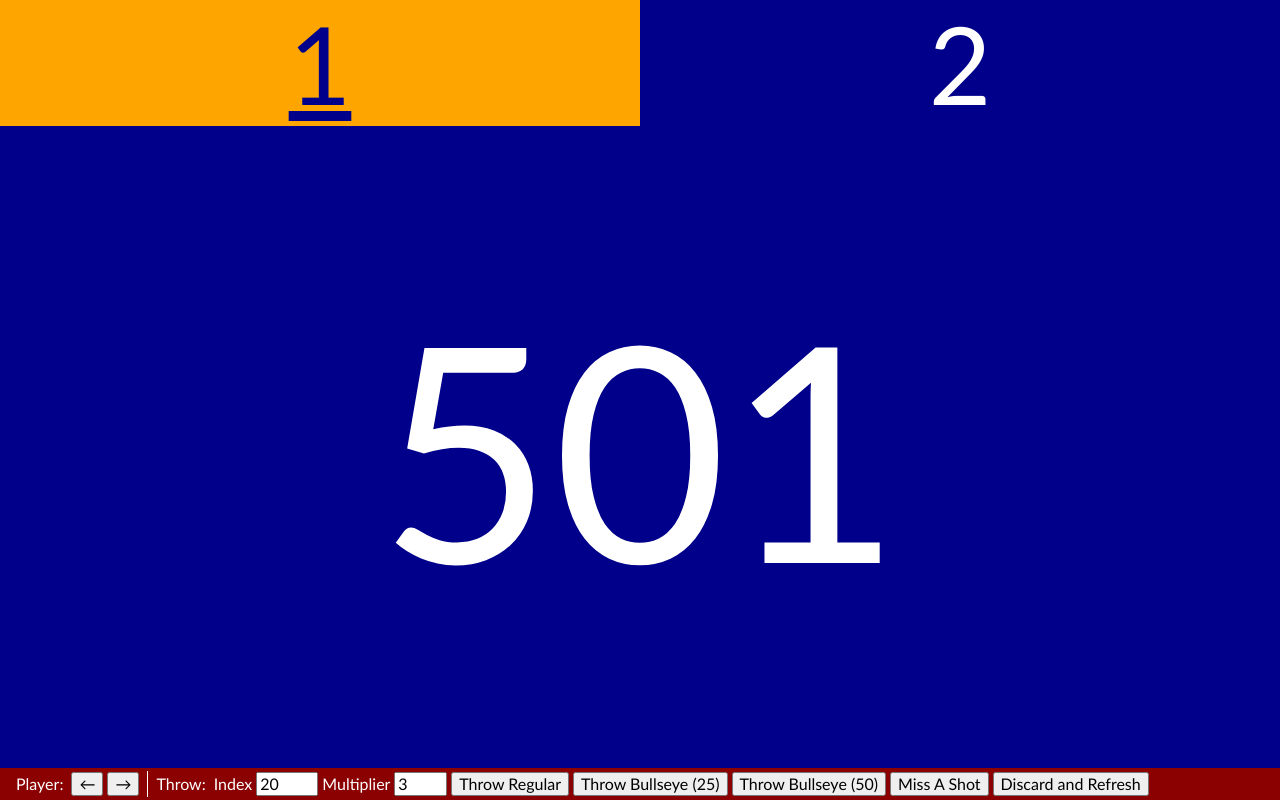
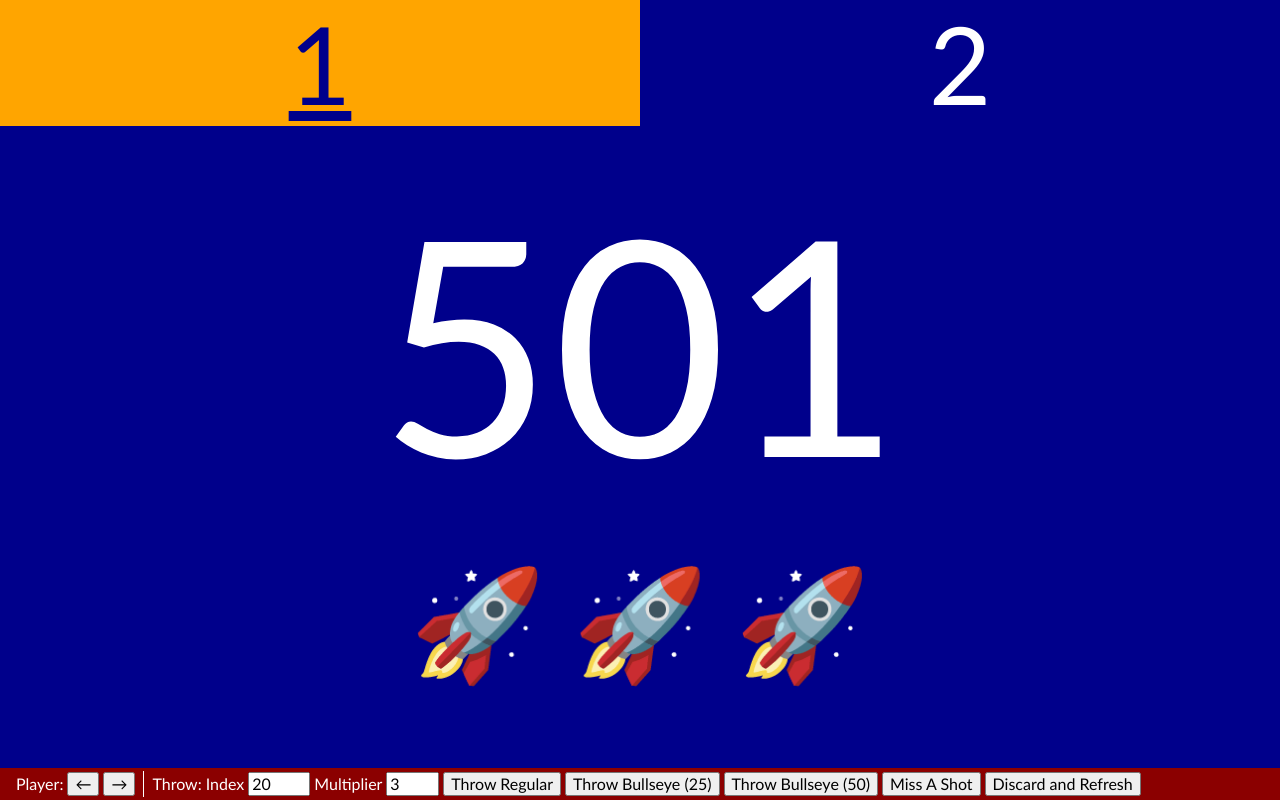
Before and after one commit to axionbuster/dartboard-web-prototype, a website built with Vite: page index.html in a window 1280 px wide. Built offline with nearby package versions, Linux system fonts and the light colour scheme.

Commit message:
Improve style

```diff
--- a/index.html
+++ b/index.html
@@ -20,13 +20,20 @@
       <main id="score-parent">
         <p id="score">501</p>
       </main>
+      <div id="darts-parent">
+        <span>&nbsp;</span>
+        <span class="rocket">🚀</span>
+        <span class="rocket">🚀</span>
+        <span class="rocket">🚀</span>
+        <span>&nbsp;</span>
+      </div>
     </div>
     <div id="debug-panel" class="debug-show">
-      <p style="margin-right: 4px">Player:</p>
+      <p>Player:</p>
       <button type="button" class="switch-player" id="switch-player-left">&larr;</button>
       <button type="button" class="switch-player" id="switch-player-right">&rarr;</button>
       <div class="vr"></div>
-      <p style="margin-right: 4px">Throw:</p>
+      <p>Throw:</p>
       <label for="debug-throw">
         Index
         <input type="number" name="debug-throw" id="debug-throw" min="1" max="20" value="20">
--- a/model.js
+++ b/model.js
@@ -33,23 +33,36 @@ export let gameState = copyOriginalGameState()
 
 // Apply the model into the view
 export function applyModel() {
-  // #player-nav --> class != "player-active"
-  // #player-nav .nth-child(gameState.player) --> class="player-active"
-
+  // Designate the active player on top
   const playerToggles = document.querySelectorAll("#player-nav *")
   playerToggles[0].classList.remove("player-active")
   playerToggles[1].classList.remove("player-active")
   playerToggles[gameState.player].classList.add("player-active")
 
+  // Apply player's model
   const player = gameState.players[gameState.player]
+  document.getElementById("score").innerText = player.score
 
-  // Apply player's model
-  // Currently, only score (no darts left)
-  // #score --> set inner text to player.score
-  document.getElementById("score").innerText = player.score
+  // Those are the rocket symbols 🚀
+  // FYI, elements that are <span> but NOT .rocket
+  // are &nbsp; that prevent layout shifting when the
+  // rocket symbols 🚀 disappear.
+  // Set the number of rocket symbols 🚀 equal to
+  // the number of darts for that player.
+  const rockets = document.querySelectorAll('#darts-parent span.rocket')
+  for (const rocket of rockets) {
+    rocket.classList.remove('rocket-show')
+  }
+  for (let i = 0; i < player.darts; i++) {
+    rockets[i].classList.add('rocket-show')
+  }
 }
 
 // Reset and refresh the entire game
 export function resetModel() {
   gameState = copyOriginalGameState()
+
+  // This call is apparently not necessary, but
+  // it can't hurt.
+  applyModel()
 }
--- a/style.css
+++ b/style.css
@@ -35,25 +35,26 @@
 
 #player-main {
   display: flex;
+  flex-direction: column;
   flex: 1 1 auto;
+  align-items: center;
 }
 
 #score-parent {
   flex: 1 1 auto;
   width: 100%;
-  height: 100%;
   display: flex;
   justify-content: center;
   align-items: center;
 }
 
 #score {
-  line-height: 0;
+  margin: 0;
   font-size: 300px;
 }
 
 #debug-panel {
-  display: hidden;
+  display: none;
 
   font-size: 16px;
   line-height: 0;
@@ -81,3 +82,17 @@
 #refresh-page {
   justify-self: end;
 }
+
+#darts-parent {
+  flex: 1 1 auto;
+  font-size: 108px;
+  margin: 0;
+}
+
+#darts-parent span.rocket:not(.rocket-show) {
+  display: none;
+}
+
+#darts-parent span.rocket-show {
+  display: inline;
+}
```
